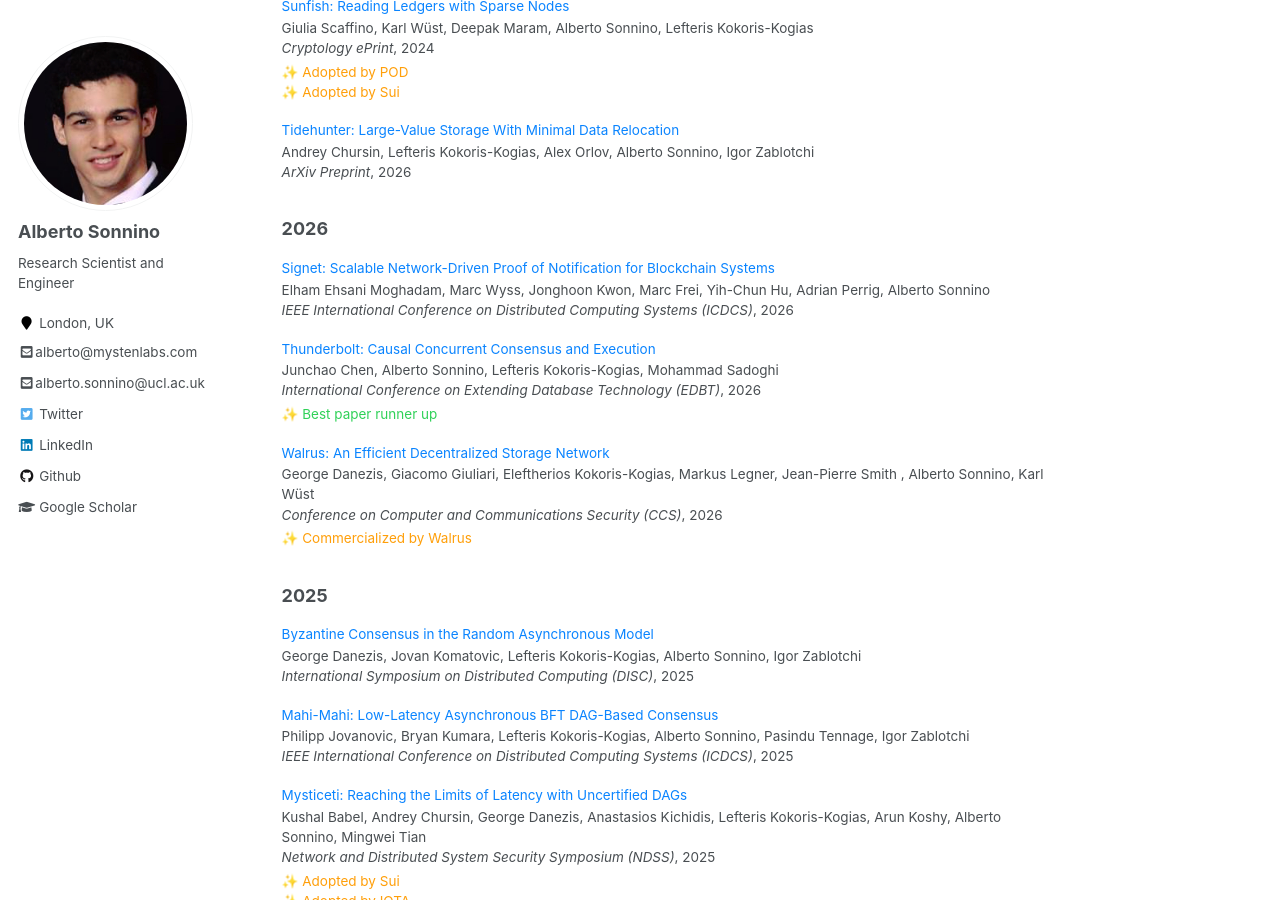
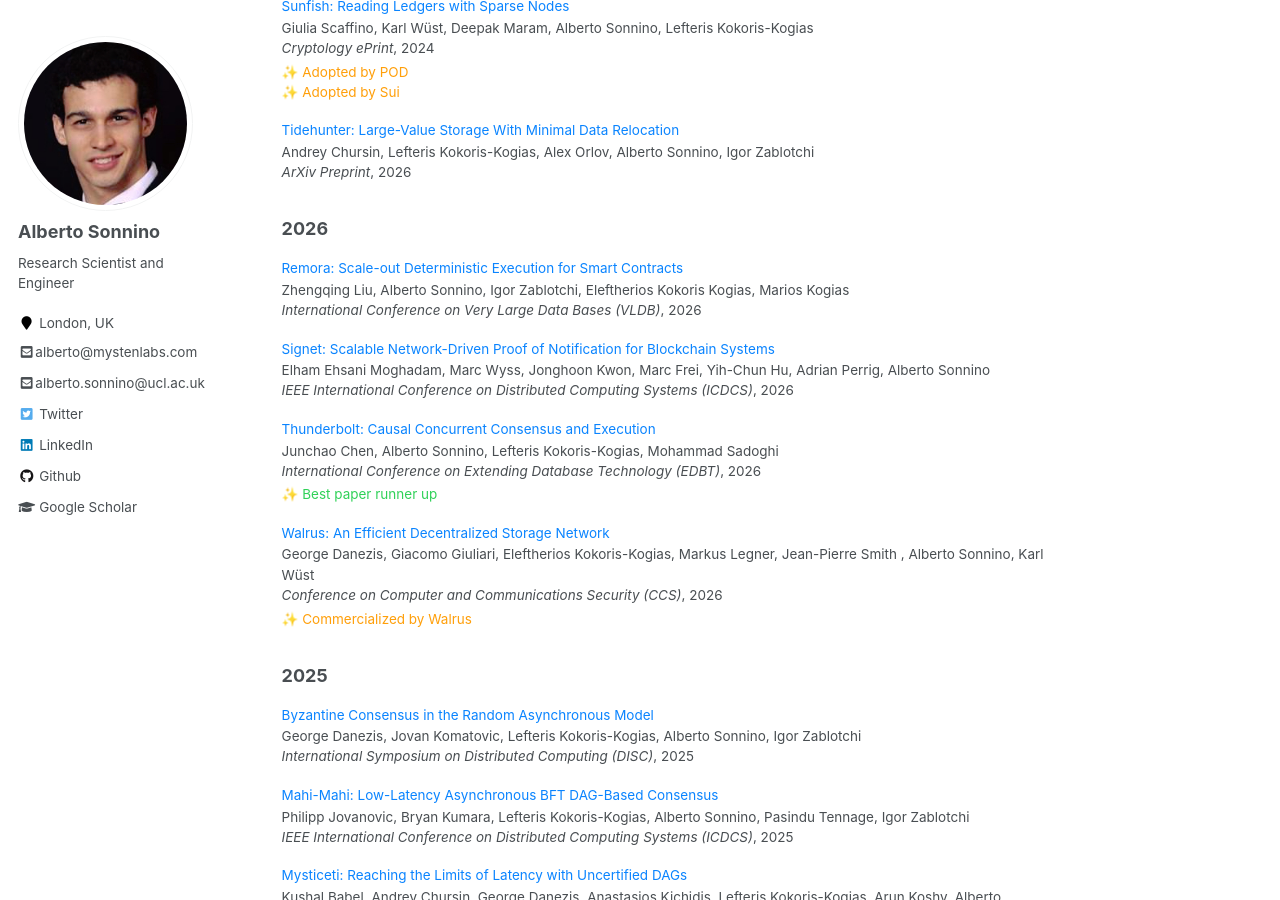
Before and after one commit to asonnino/asonnino.github.io, a Jekyll site: the page built from _pages/publications.md, in a window 1280 px wide and 900 px high, scrolled down 692 px. Built offline with Jekyll 4.4.1, drawn with Linux system fonts in a browser that asks for light colours.

Commit message:
feat: add remora

```diff
--- a/_data/papers.json
+++ b/_data/papers.json
@@ -635,5 +635,15 @@
     "date": 2026,
     "filename": "signet.pdf",
     "code": ["https://github.com/asonnino/signet-contract"]
+  },
+  {
+    "category": "publication",
+    "title": "Remora: Scale-out Deterministic Execution for Smart Contracts",
+    "authors": "Zhengqing Liu, Alberto Sonnino, Igor Zablotchi, Eleftherios Kokoris Kogias, Marios Kogias",
+    "venue": "International Conference on Very Large Data Bases (VLDB)",
+    "date": 2026,
+    "filename": "remora.pdf",
+    "code": ["https://github.com/asonnino/remora"]
   }
+
 ]
```
Also changed, not shown: _pages/academia.md (+1 -1 lines), 1 other file.
